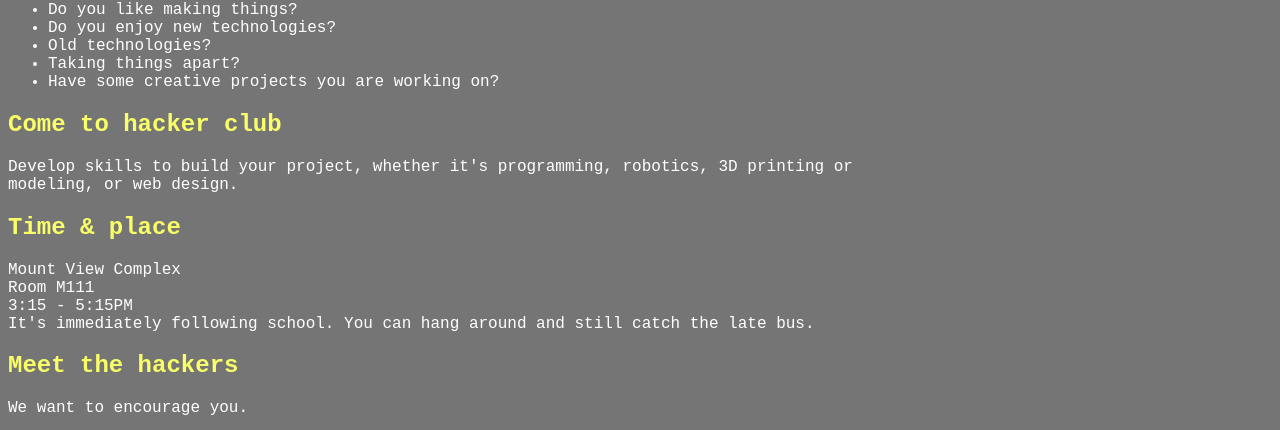
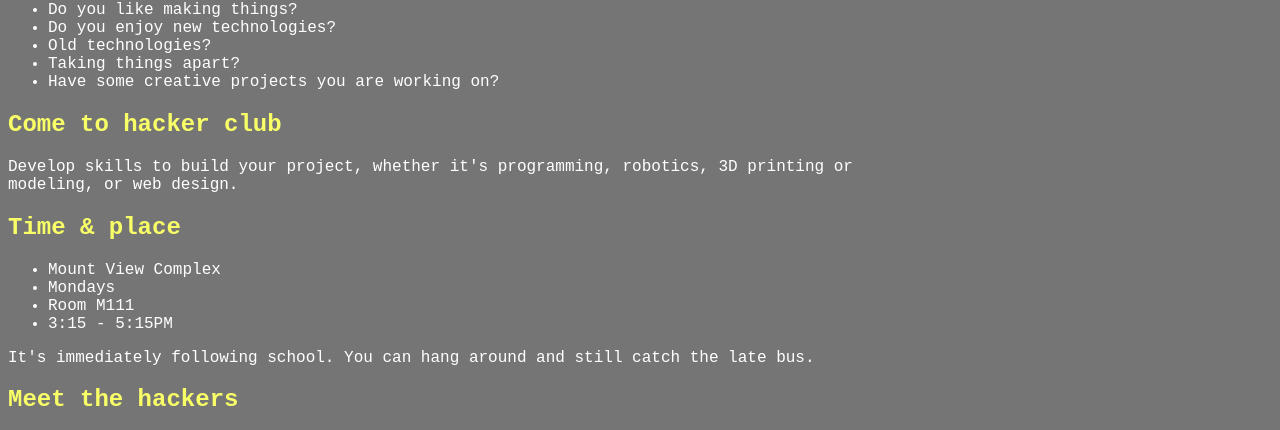
Before and after one commit to HacktivateOrg/rsu3, a plain HTML site: page index.html in a window 1280 px wide. Shown: the part 508-938 px from the top of the page. Drawn offline with Linux system fonts and the light colour scheme.

Commit message:
Unordered list for time and place.  Adding mondays. Use &gt; instead of >

```diff
--- a/index.html
+++ b/index.html
@@ -51,10 +51,12 @@
     </p>
 
     <h2>Time & place</h2>
-    <p>
-    Mount View Complex<br>
-    Room M111<br>
-    3:15 - 5:15PM<br>
+    <ul>
+      <li>Mount View Complex</li>
+      <li>Mondays</li>
+      <li>Room M111</li>
+      <li>3:15 - 5:15PM</li>
+    </ul>
     It's immediately following school. You can hang around and still catch the late bus.
     </p>
 
@@ -63,7 +65,7 @@
     We want to encourage you.
     </p>
     <dl>
-        <dt class="">> Garrett Wilkin</dt>
+        <dt class="">&gt; Garrett Wilkin</dt>
         <dd>
           <ul>
               <li>A professional software developer.</li>
@@ -71,7 +73,7 @@
               <li>Organizer of <a href="http://mainecivichackday.com">Maine Civic Hack Day</a>.</li>
               <li>Keeper of fancy chickens.</li>
           </ul>
-      <dt class="">> Benjamin Schrader</dt>
+      <dt class="">&gt; Benjamin Schrader</dt>
       <dd>
           <ul>
               <li>A mechanical engineer.</li>
```
